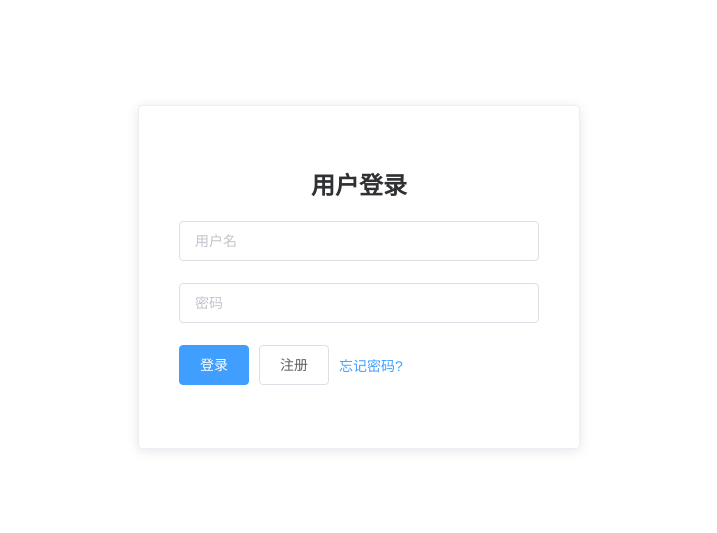
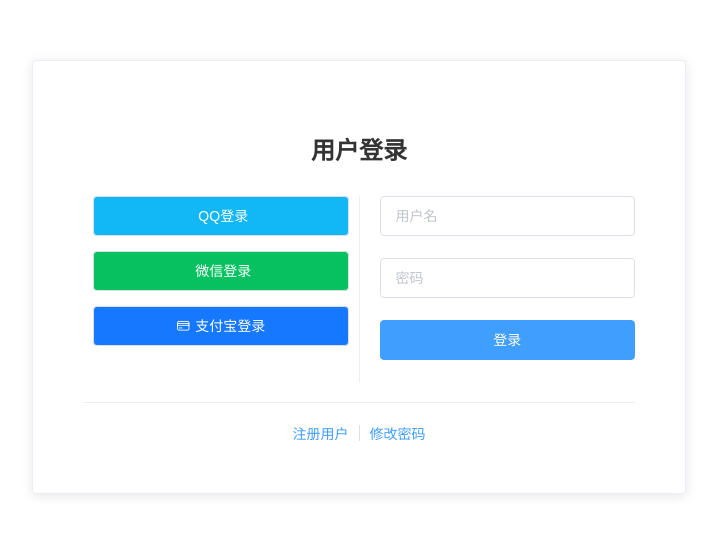
Before and after one commit to Chase-cn/wut-web---, a Vue app: page /#/login in a window 1280 px wide. Shown: the part 131-664 px from the top of the page, without its empty margins (281-998 px from the left). Built offline with nearby package versions, Linux system fonts and the light colour scheme.

Commit message:
feat: 增添微信,qq,支付宝三种登录样式

```diff
--- a/src/views/Login.vue
+++ b/src/views/Login.vue
@@ -2,6 +2,18 @@
   <div class="login-container">
     <el-card class="login-card">
       <h2>用户登录</h2>
+      <div class="login-content">
+        <!-- 左侧：第三方登录 -->
+        <div class="login-left">
+          <div class="third-party-login">
+            <el-button class="login-btn qq" icon="el-icon-qq" @click="thirdPartyLogin('qq')">QQ登录</el-button>
+            <el-button class="login-btn wechat" icon="el-icon-wechat" @click="thirdPartyLogin('wechat')">微信登录</el-button>
+            <el-button class="login-btn alipay" icon="el-icon-bank-card" @click="thirdPartyLogin('alipay')">支付宝登录</el-button>
+          </div>
+        </div>
+
+        <!-- 右侧：账号密码登录 -->
+        <div class="login-right">
           <el-form :model="loginForm" :rules="rules" ref="loginForm">
             <el-form-item prop="username">
               <el-input v-model="loginForm.username" placeholder="用户名"></el-input>
@@ -10,11 +22,19 @@
               <el-input v-model="loginForm.password" type="password" placeholder="密码"></el-input>
             </el-form-item>
             <el-form-item>
-          <el-button type="primary" @click="submitForm">登录</el-button>
-          <el-button @click="$router.push('/register')">注册</el-button>
-          <el-link type="primary" @click="$router.push('/reset-password')">忘记密码?</el-link>
+              <el-button type="primary" @click="submitForm" style="width: 100%">登录</el-button>
             </el-form-item>
           </el-form>
+        </div>
+      </div>
+
+      <!-- 底部链接 -->
+      <div class="login-footer">
+        <el-link type="primary" @click="$router.push('/register')">注册用户</el-link>
+      <!--这里用的是分割线而不是border-->
+        <el-divider direction="vertical"></el-divider>
+        <el-link type="primary" @click="$router.push('/reset-password')">修改密码</el-link>
+      </div>
     </el-card>
   </div>
 </template>
@@ -45,6 +65,10 @@
           this.$message.success('登录成功')
         }
       })
+    },
+    thirdPartyLogin (type) {
+      this.$message(`正在跳转${type}登录...`)
+      // 这里添加第三方登录逻辑
     }
   }
 }
@@ -59,17 +83,65 @@
   background-color: white;
 }
 .login-card {
-  width: 400px;
-  padding: 20px;
+  width: 50%;  /* 增加宽度 */
+  padding: 30px;
 }
 h2 {
   text-align: center;
-  margin-bottom: 20px;
+  margin-bottom: 30px;
+  color: #333;
 }
-.el-button + .el-button {
-  margin-left: 10px;
+
+.login-content {
+  display: flex;
+  justify-content: space-between;
 }
-.el-link {
-  margin-left: 10px;
+
+.login-left {
+  width: 48%;
+  padding-right: 20px;
+  /*分割线是怎么来的?相当于加了个右边框*/
+  border-right: 1px solid #eee;
+}
+
+.login-right {
+  width: 48%;
+  padding-left: 20px;
+}
+
+.third-party-login {
+  display: flex;
+  flex-direction: column;
+  height: 100%;
+  justify-content: start;
+}
+
+.login-btn {
+  margin-bottom: 15px;
+  width: 100%;
+}
+.login-btn.qq {
+  margin-left:10px;/*补丁*/
+  background-color: #12B7F5;
+  color: white;
+}
+.login-btn.wechat {
+  background-color: #07C160;
+  color: white;
+}
+.login-btn.alipay {
+  background-color: #1677FF;
+  color: white;
+}
+
+.login-footer {
+  margin-top: 20px;
+  text-align: center;
+  padding-top: 20px;
+  border-top: 1px solid #eee;
+}
+
+.el-divider--vertical {
+  margin: 0 10px;
 }
 </style>
```
Lines whose indentation alone changed are shown as unchanged.
